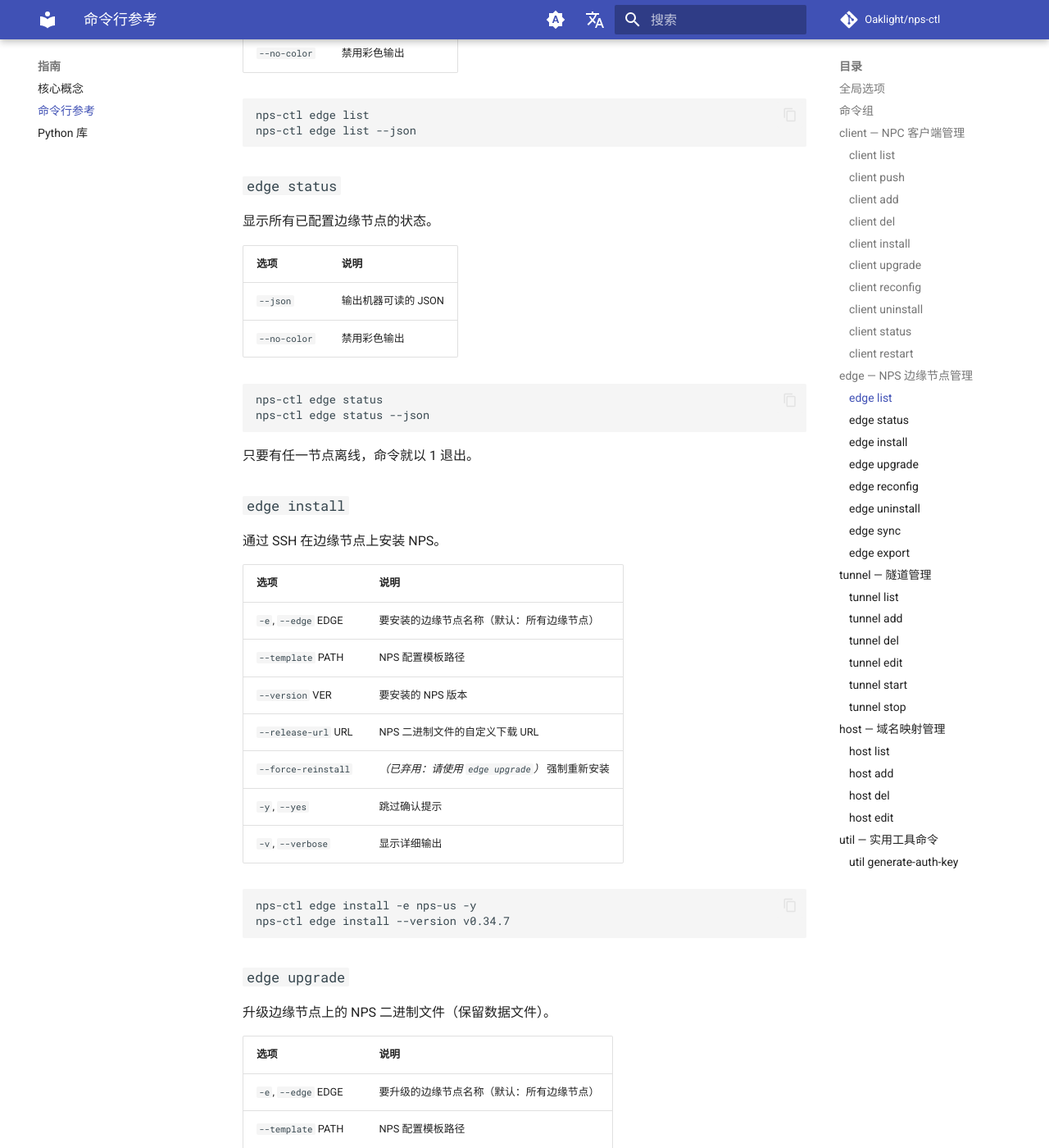
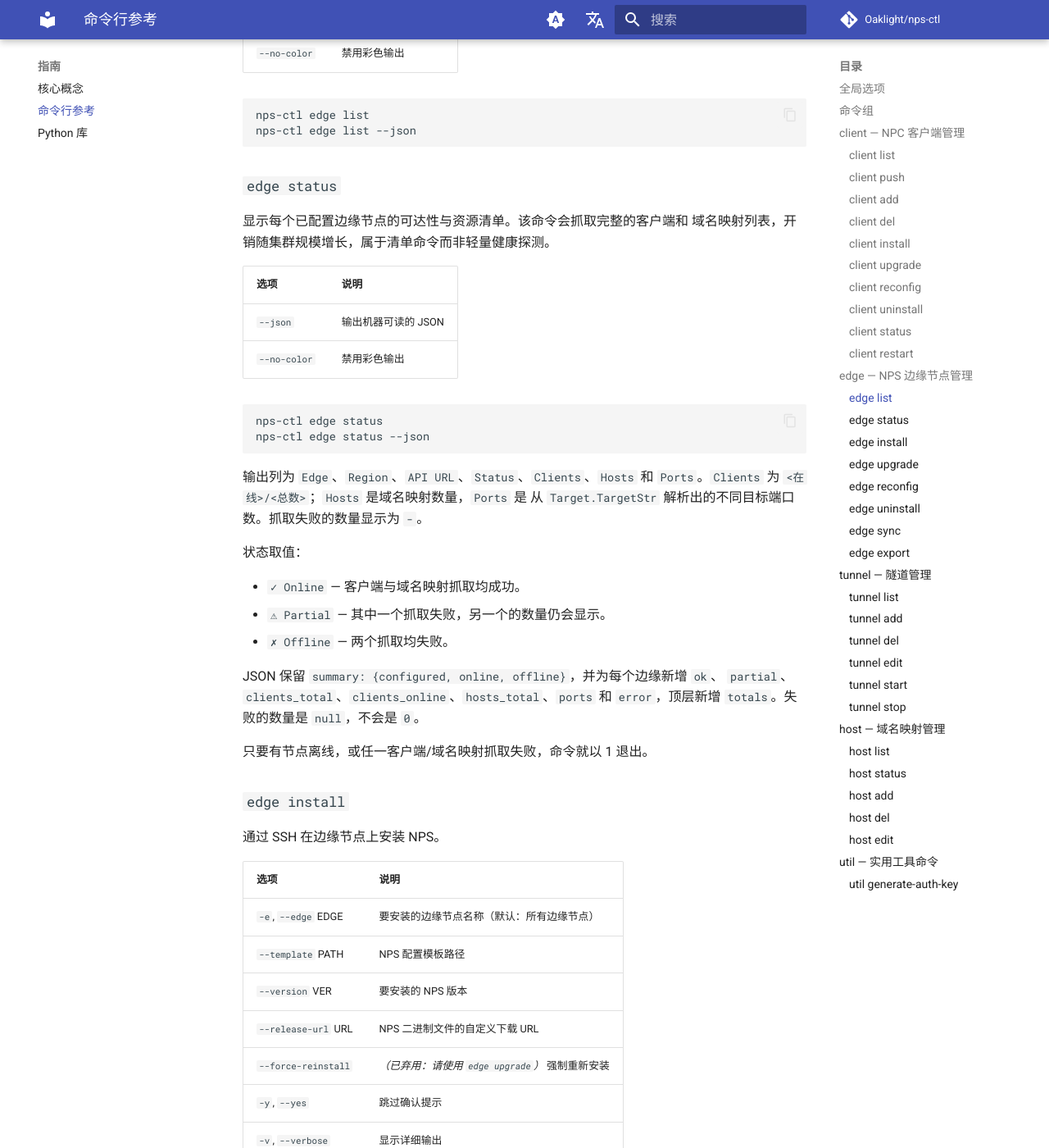
Before and after one commit to Oaklight/nps-ctl, an MkDocs documentation site: the page built from docs/guides/cli.md, in a window 1280 px wide and 1400 px high, scrolled down 6138 px. Shown: the whole window at 82% size. Built offline with MkDocs 1.6.1 and Material for MkDocs 9.7.7, drawn with Linux system fonts in a browser that asks for light colours; comment, search, counter and statistics services are not loaded; some of the changed text lies outside the part shown.

Commit message:
docs: 同步 host status 与增强后的 edge status

````diff
--- a/docs/guides/cli.md
+++ b/docs/guides/cli.md
@@ -218,7 +218,8 @@
 
 ### `edge status`
 
-显示所有已配置边缘节点的状态。
+显示每个已配置边缘节点的可达性与资源清单。该命令会抓取完整的客户端和
+域名映射列表，开销随集群规模增长，属于清单命令而非轻量健康探测。
 
 | 选项 | 说明 |
 | --- | --- |
@@ -230,7 +231,21 @@
 nps-ctl edge status --json
 ```
 
-只要有任一节点离线，命令就以 1 退出。
+输出列为 `Edge`、`Region`、`API URL`、`Status`、`Clients`、`Hosts` 和
+`Ports`。`Clients` 为 `<在线>/<总数>`；`Hosts` 是域名映射数量，`Ports` 是
+从 `Target.TargetStr` 解析出的不同目标端口数。抓取失败的数量显示为 `-`。
+
+状态取值：
+
+- `✓ Online` — 客户端与域名映射抓取均成功。
+- `⚠ Partial` — 其中一个抓取失败，另一个的数量仍会显示。
+- `✗ Offline` — 两个抓取均失败。
+
+JSON 保留 `summary: {configured, online, offline}`，并为每个边缘新增 `ok`、
+`partial`、`clients_total`、`clients_online`、`hosts_total`、`ports` 和
+`error`，顶层新增 `totals`。失败的数量是 `null`，不会是 `0`。
+
+只要有节点离线，或任一客户端/域名映射抓取失败，命令就以 1 退出。
 
 ### `edge install`
 
@@ -485,6 +500,30 @@
 
 矩阵以所有域名的并集为行、已配置边缘节点为列。单元格含义：`✓` 存在、`-` 缺失、`!` 获取失败；失败的边缘节点还会在表格下方显示原因。只要有任一节点获取失败，命令就以 1 退出。
 
+### `host status`
+
+显示所选边缘节点的客户端在线状态与域名映射清单。
+
+| 选项 | 说明 |
+| --- | --- |
+| `-e`, `--edge` EDGE | 要查询的边缘节点名称（默认：所有边缘节点） |
+| `-a`, `--all` | 显式的全边缘别名（默认行为） |
+| `--json` | 输出机器可读的 JSON |
+| `--no-color` | 禁用彩色输出 |
+
+```bash
+nps-ctl host status
+nps-ctl host status -e nps-us
+nps-ctl host status -a --json
+```
+
+输出列为 `Edge`、`Region`、`Status`、`Clients`、`Hosts` 和 `Ports`，状态与
+数量规则与 `edge status` 相同。汇总行报告在线边缘数、在线/总客户端数、域名
+映射数和不同目标端口数。未知数量在表格中显示为 `-`，在 JSON 中为 `null`。
+
+仅当每个所选边缘的客户端与域名映射抓取都成功时命令才以 0 退出；任何抓取或
+配置失败（包括未知的 `-e`）退出 1；同时使用 `-e` 和 `-a` 退出 2。
+
 ### `host add`
 
 向边缘节点添加新的域名映射。
````
Also changed, not shown: docs/changelog.md (+15 -0 lines), docs/reference/cli-flags.md (+3 -3 lines).
